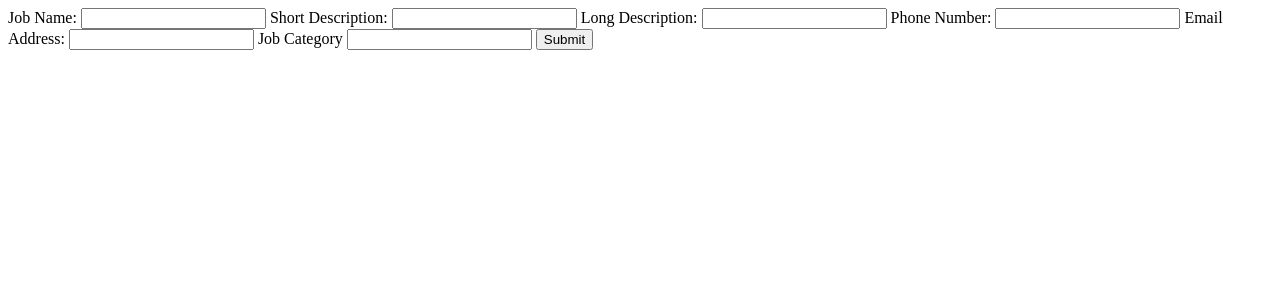
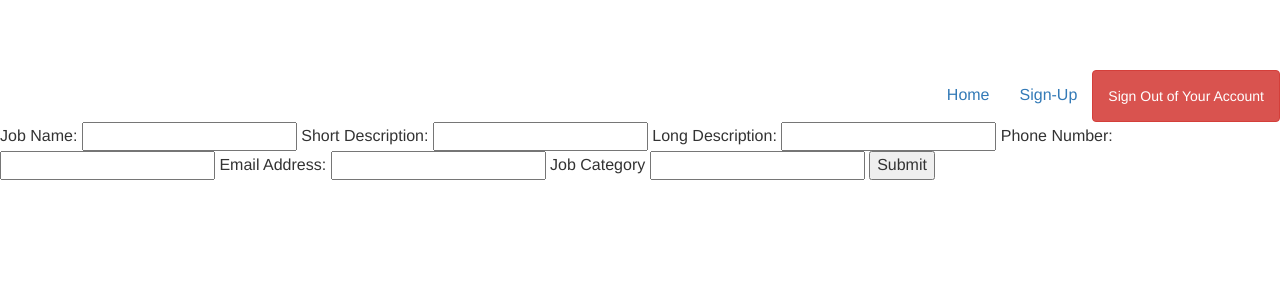
Before and after one commit to ArnasKarciauskas/Plum-Services, a PHP site: page /JobPost.php in a window 1280 px wide. Shown: the top 300 px of the page. Run offline with PHP 8.4, Linux system fonts and the light colour scheme.

Commit message:
Some style

```diff
--- a/JobPost.php
+++ b/JobPost.php
@@ -1,8 +1,21 @@
 <!DOCTYPE html>
 <html lang="eng">
     <head>
+    <link href="https://fonts.googleapis.com/css?family=Poppins:300,400,500,600,700%7CRoboto%7CJosefin+Sans:100,300,400,500" rel="stylesheet" type="text/css">
+	<link rel="stylesheet" href="https://maxcdn.bootstrapcdn.com/bootstrap/3.3.7/css/bootstrap.min.css">
+	<link rel="stylesheet" href="css/style.css">
+    <link rel="icon" href="img/favicon.png">
+
     </head>
     <body>
+        <div id="navbar" class="collapse navbar-collapse">
+			<ul class="nav navbar-nav navbar-right">
+                <li><a href="index.php">Home</a></li>
+				<li><a href="signup.php">Sign-Up</a></li>
+				<li><a href="SignOut.php" class="btn btn-danger">Sign Out of Your Account</a></li>
+			</ul>
+		  </div>
+
         <form action="DatabaseInput.php" method="post">
             Job Name: <input type="text" name ="JobName"/>
             Short Description: <input type="text" name ="ShortDesc"/>
--- a/index.php
+++ b/index.php
@@ -52,6 +52,7 @@ session_start();
 						<li><a href="#about">About</a></li>
 						<li><a href="#contact">Contact</a></li>
 						<li><a href="#home">Home</a></li>
+                        <li><a href ="JobPost.php">Post a Job</a></li>
 						<li><a href="login.php">Login</a></li>
 						<li><a href="signup.php">Sign-Up</a></li>
 						<li> <a href="SignOut.php" class="btn btn-danger">Sign Out of Your Account </a></li>
```
Also changed, not shown: DatabaseInput.php (+10 -9 lines).
